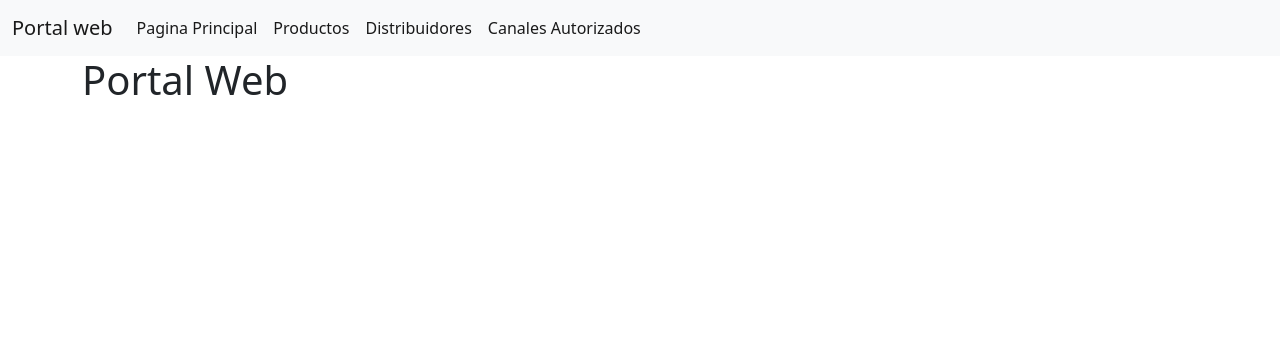
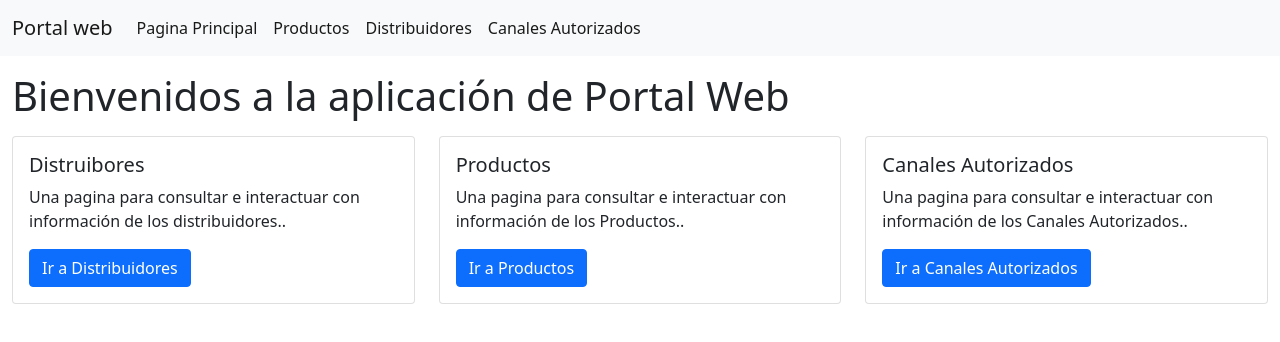
Before and after one commit to MarcosJSierra/PortalWebFront, a React (Create React App) app: page / in a window 1280 px wide. Shown: the top 342 px of the page. Built offline with nearby package versions, Linux system fonts and the light colour scheme.

Commit message:
agregando formato base para main

```diff
--- a/src/App.js
+++ b/src/App.js
@@ -8,10 +8,8 @@ function App() {
     // <BrowserRouter>
     <div>
       <Header />
-        <div className="container">
+      <div className="container-fluid">
         <Switch>
-            <Route path="/productos">
-            </Route>
           <Route path="/">
             <MainPage />
           </Route>
--- a/src/components/index.js
+++ b/src/components/index.js
@@ -1,9 +1,15 @@
 import React from "react";
+import {TarjetaMain} from "./main/tarjeta";
 
-function MainPage(){
-    return(
+function MainPage() {
+    return (
         <React.Fragment>
-            <h1>Portal Web</h1>
+            <h1 className="mt-3 mb-3 ml-5">Bienvenidos a la aplicación de Portal Web</h1>
+            <div className="row mt-3">
+                <TarjetaMain titulo="Distruibores" texto="los distribuidores." ruta="/distribuidores" textoBoton="Ir a Distribuidores"/>
+                <TarjetaMain titulo="Productos" texto="los Productos." ruta="/productos" textoBoton="Ir a Productos"/>
+                <TarjetaMain titulo="Canales Autorizados" texto="los Canales Autorizados." ruta="/canalesautorizados" textoBoton="Ir a Canales Autorizados"/>
+            </div>
         </React.Fragment>
     );
 }
--- /dev/null
+++ b/src/components/main/tarjeta.js
@@ -0,0 +1,24 @@
+import React from "react";
+import { Link } from "react-router-dom";
+
+function TarjetaMain(props) {
+  return(
+    <React.Fragment>
+      <div class="col-sm-4">
+        <div class="card">
+          <div class="card-body">
+            <h5 class="card-title">{props.titulo}</h5>
+            <p class="card-text">
+              Una pagina para consultar e interactuar con información de {props.texto}.
+            </p>
+            <Link to={props.ruta} class="btn btn-primary">
+              {props.textoBoton}
+            </Link>
+          </div>
+        </div>
+      </div>
+    </React.Fragment>
+  );
+}
+
+export { TarjetaMain }
```
Lines whose indentation alone changed are shown as unchanged.
